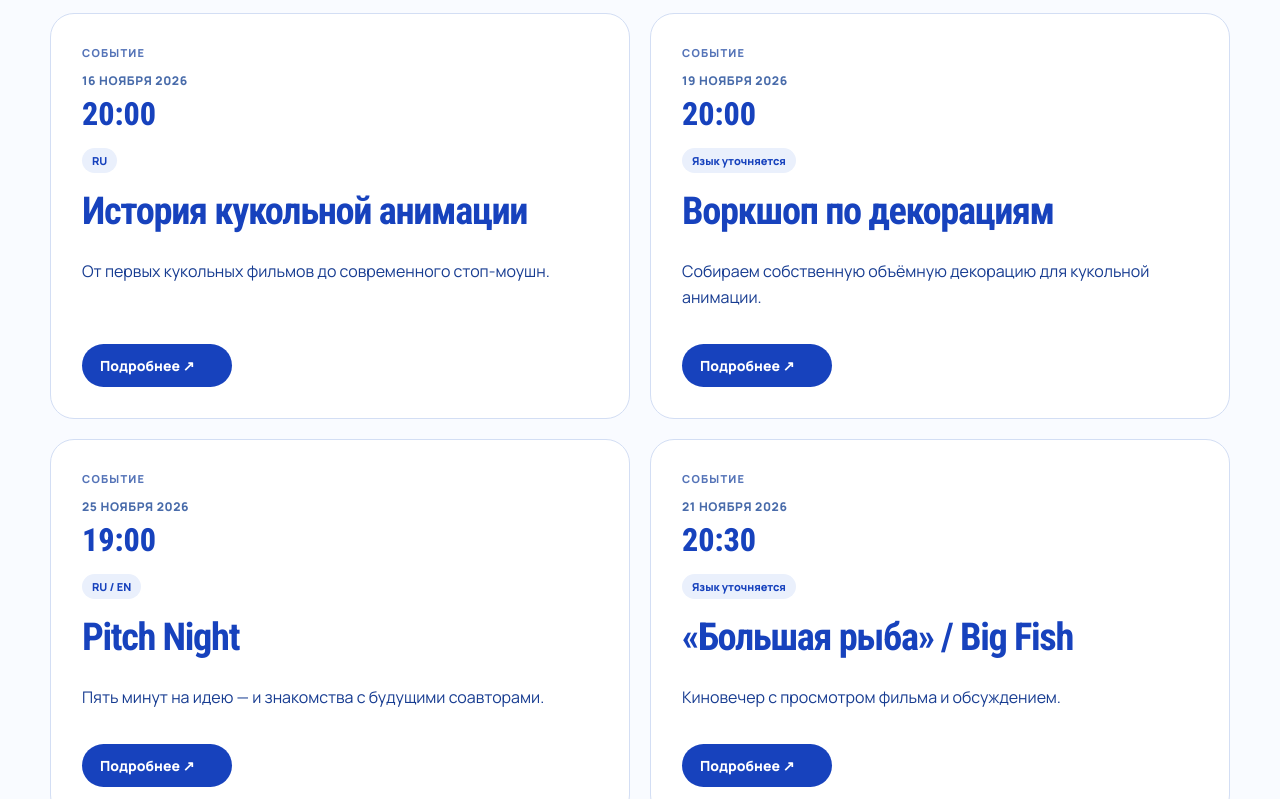
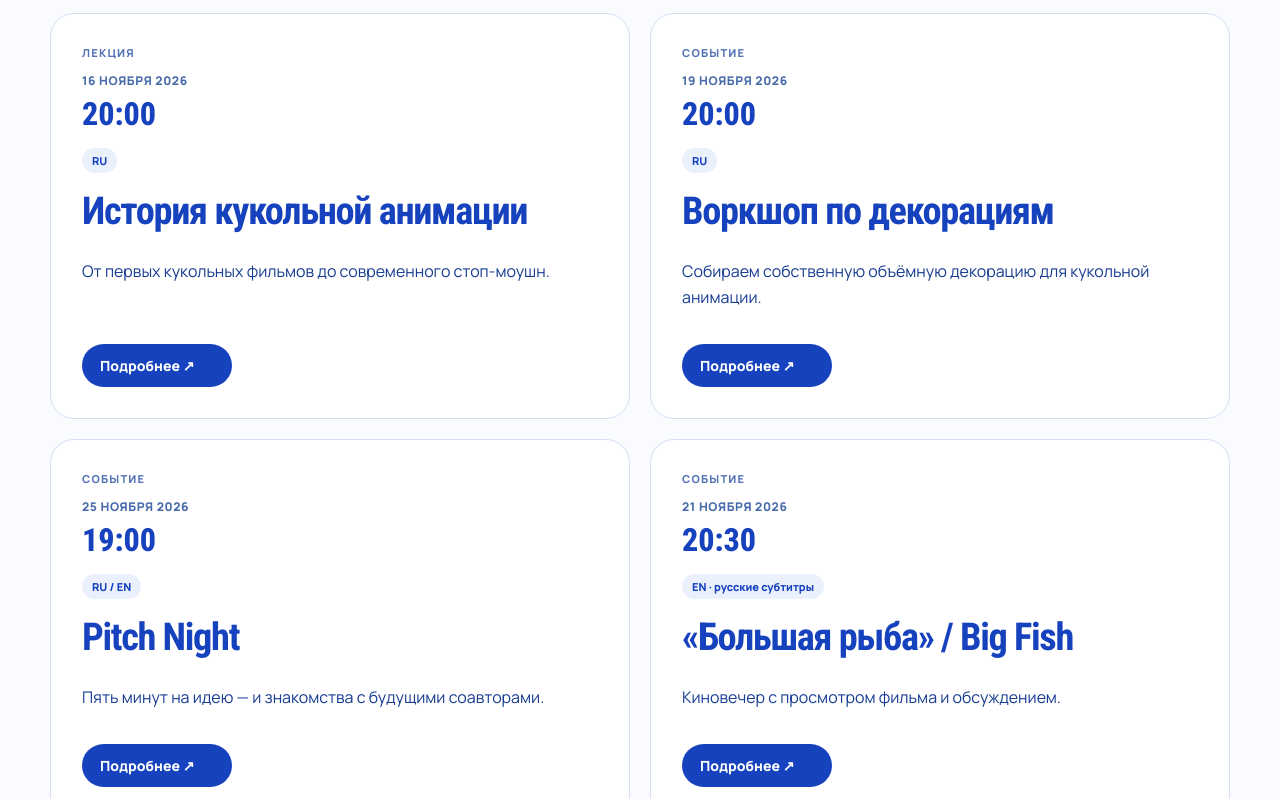
Before and after one commit to elensoyka/arthub-site4, a plain HTML site: page events/index.html in a window 1280 px wide. Shown: the part 697-1496 px from the top of the page. Drawn offline with Linux system fonts and the light colour scheme.

Commit message:
Clarify event labels: lecture, Russian workshop, bilingual Pitch Night and Big Fish with subtitles

```diff
--- a/events/index.html
+++ b/events/index.html
@@ -88,7 +88,7 @@ html{scroll-behavior:smooth}body.alive{background:#f9fbff;color:var(--alive-ink)
 <div class="cards">
 <article class="alive-card alive-card-compact" id="puppet-history">
  <div class="card-copy">
- <span class="event-kind" data-ru="Событие" data-en="Event">Событие</span>
+ <span class="event-kind" data-ru="Лекция" data-en="Talk">Лекция</span>
  <div class="date" data-ru="16 ноября 2026" data-en="16 November 2026">16 ноября 2026</div>
  <div class="event-time">20:00</div>
  <div class="event-lang">RU</div>
@@ -101,7 +101,7 @@ html{scroll-behavior:smooth}body.alive{background:#f9fbff;color:var(--alive-ink)
  <span class="event-kind" data-ru="Событие" data-en="Event">Событие</span>
  <div class="date" data-ru="19 ноября 2026" data-en="19 November 2026">19 ноября 2026</div>
  <div class="event-time">20:00</div>
- <div class="event-lang">Язык уточняется</div>
+ <div class="event-lang">RU</div>
  <h3 data-ru="Воркшоп по декорациям" data-en="Set-design workshop">Воркшоп по декорациям</h3>
  <p data-ru="Собираем собственную объёмную декорацию для кукольной анимации." data-en="Make your own three-dimensional set for puppet animation.">Собираем собственную объёмную декорацию для кукольной анимации.</p>
  <div class="actions"><a href="../programme/detail.html?item=sets-workshop" data-ru="Подробнее ↗" data-en="Details ↗">Подробнее ↗</a></div>
@@ -120,7 +120,7 @@ html{scroll-behavior:smooth}body.alive{background:#f9fbff;color:var(--alive-ink)
  <span class="event-kind" data-ru="Событие" data-en="Event">Событие</span>
  <div class="date" data-ru="21 ноября 2026" data-en="21 November 2026">21 ноября 2026</div>
  <div class="event-time">20:30</div>
- <div class="event-lang">Язык уточняется</div>
+ <div class="event-lang" data-ru="EN · русские субтитры" data-en="EN · Russian subtitles">EN · русские субтитры</div>
  <h3 data-ru="«Большая рыба» / Big Fish" data-en="Big Fish">«Большая рыба» / Big Fish</h3>
  <p data-ru="Киновечер с просмотром фильма и обсуждением." data-en="A film night and discussion.">Киновечер с просмотром фильма и обсуждением.</p>
  <div class="actions"><a href="../programme/detail.html?item=big-fish" data-ru="Подробнее ↗" data-en="Details ↗">Подробнее ↗</a></div>
```
